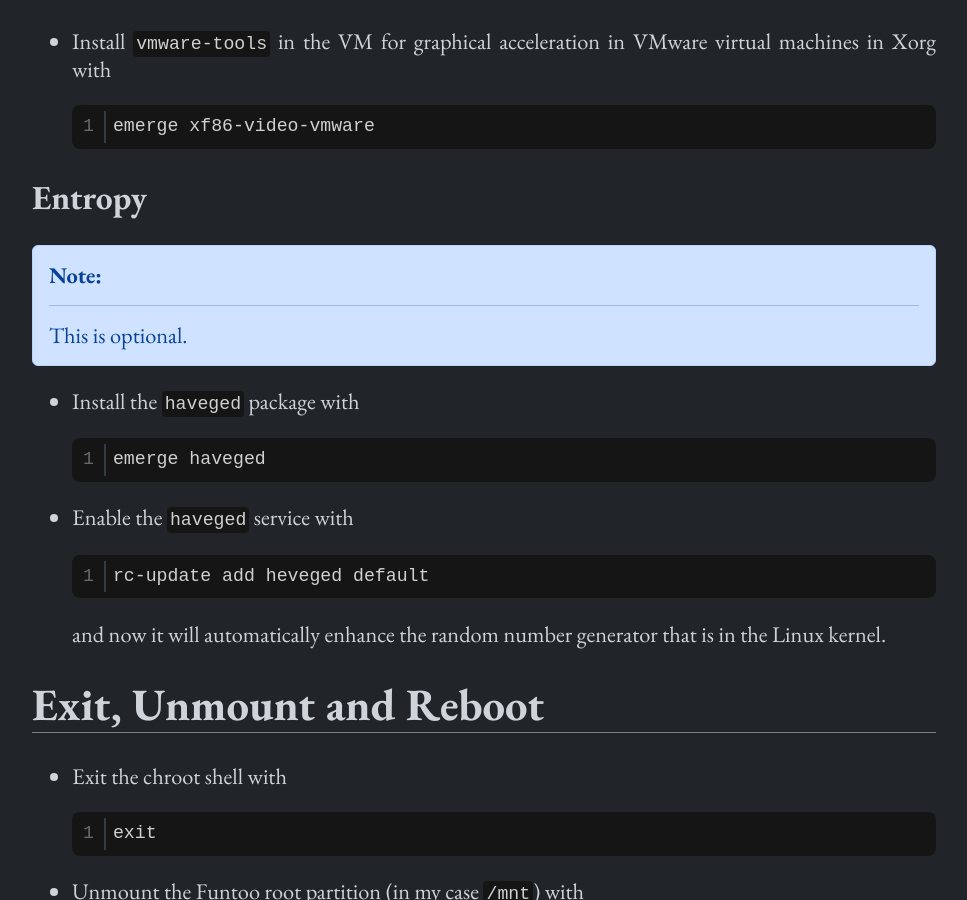
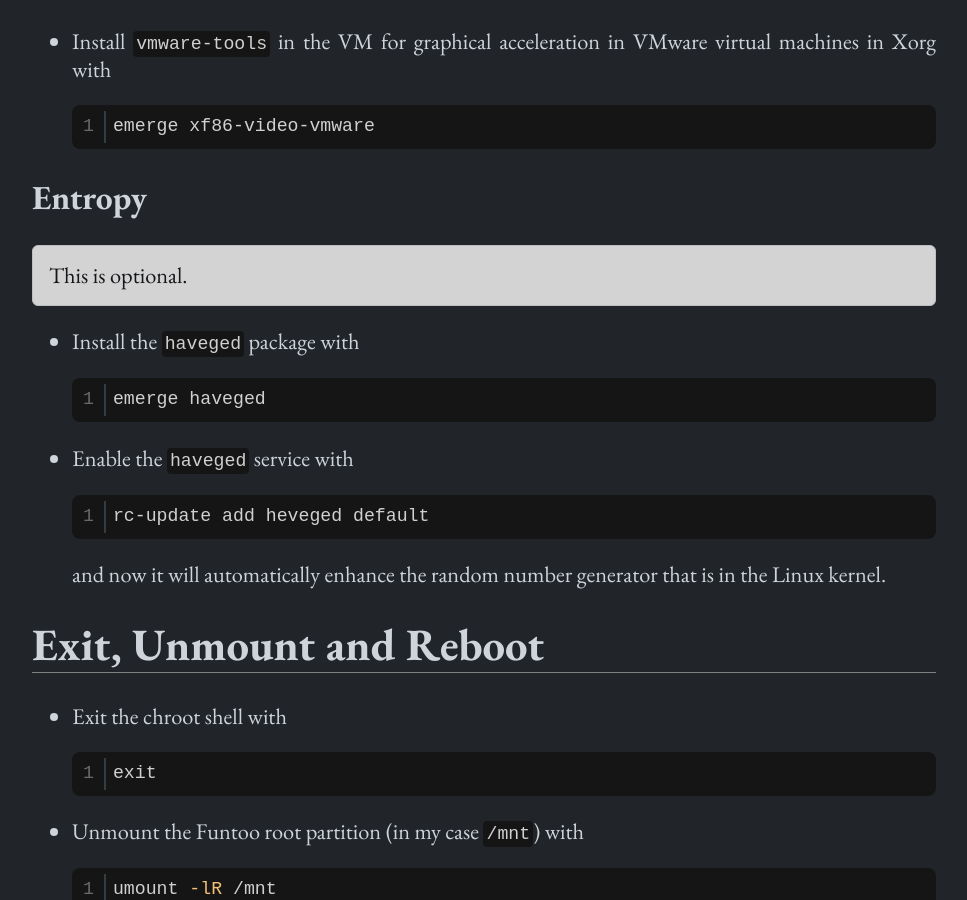
Before and after one commit to yusi1/yaslamblog, a Jekyll site: the page built from _posts/2022-02-22-funtoo-install-notes.md, in a window 1280 px wide and 900 px high, scrolled down 4817 px. Shown: the whole window, without its empty margins (156-1123 px from the left). Built offline with Jekyll 4.4.1, drawn with Linux system fonts in a browser that asks for light colours; comment, search, counter and statistics services are not loaded; the table of contents is made by our own code.

Commit message:
2022-02-22-funtoo-install-notes.md: Use alert-dark instead of alert-primary

```diff
--- a/_posts/2022-02-22-funtoo-install-notes.md
+++ b/_posts/2022-02-22-funtoo-install-notes.md
@@ -169,7 +169,7 @@ Use UUID&rsquo;s in fstab when installing on a second hard drive on baremetal, F
 
 ## Entropy
 
-{% include alert-primary.html heading="" content="This is optional."%}
+{% include alert-dark.html content="This is optional." %}
 
 -   Install the `haveged` package with
 
```
